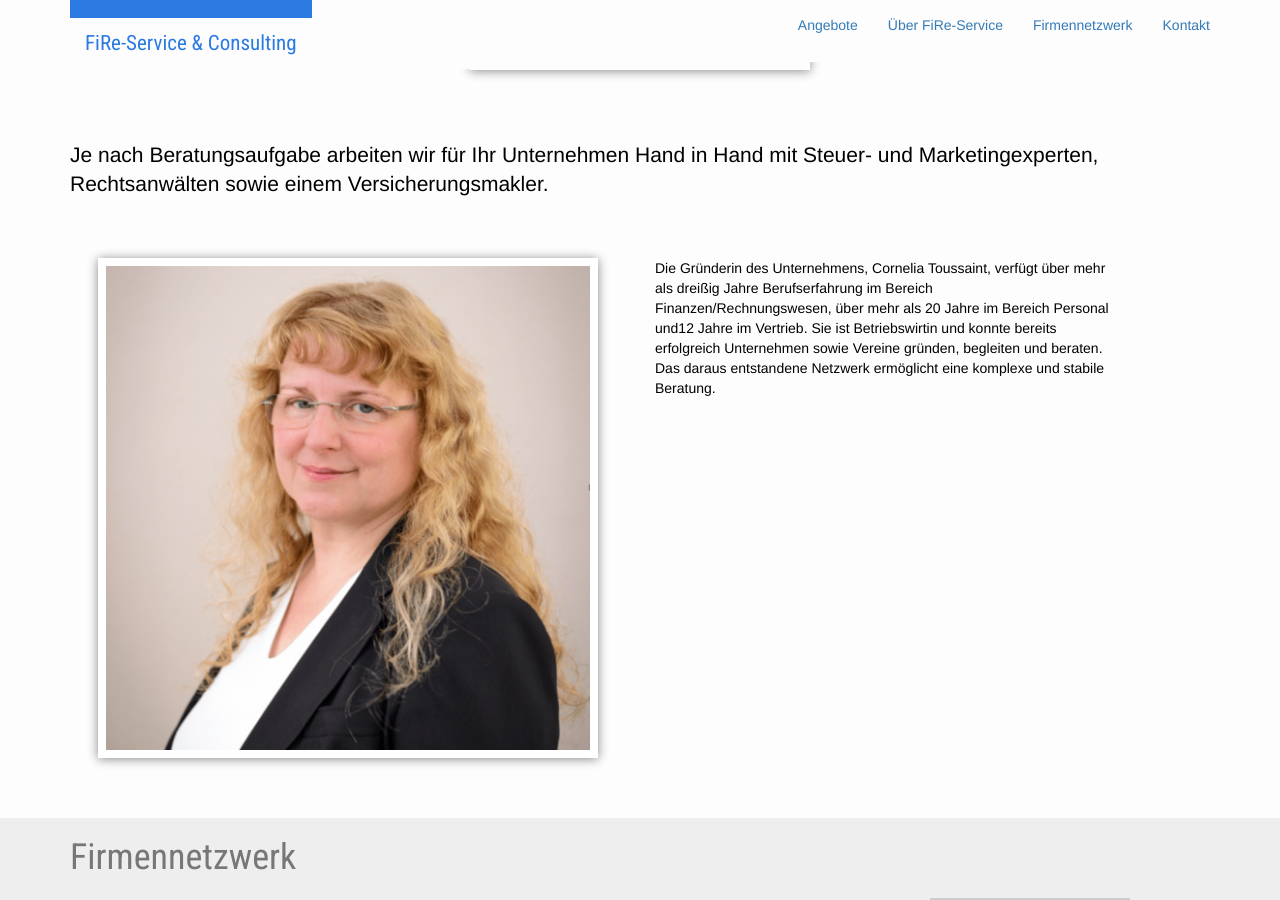
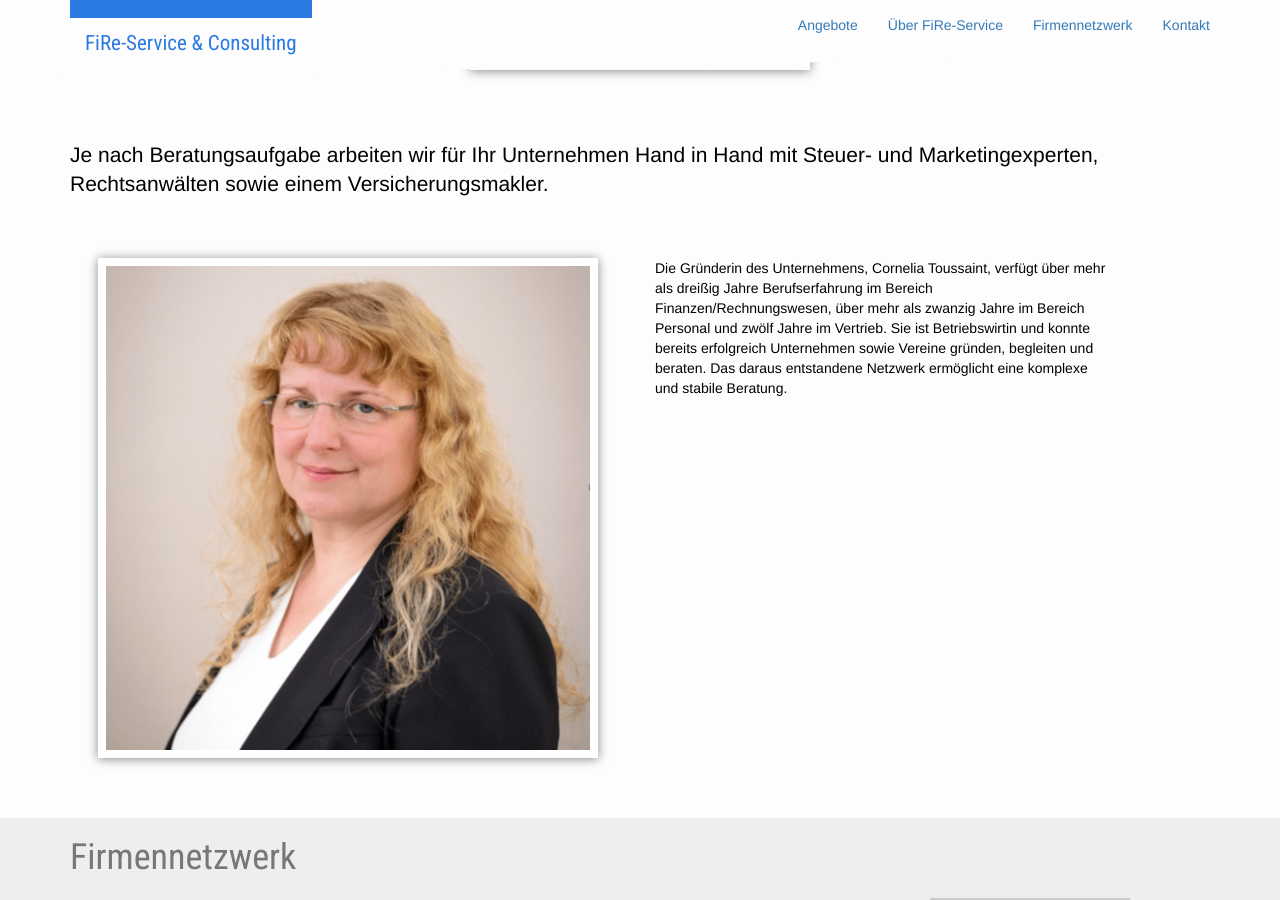
Before and after one commit to samlawski/fire-service, a Jekyll site: the page built from index.html, in a window 1280 px wide and 900 px high, scrolled down 832 px. Built offline with Jekyll 4.4.1, drawn with Linux system fonts in a browser that asks for light colours.

Commit message:
Updated '/index.html' via CloudCannon

```diff
--- a/index.html
+++ b/index.html
@@ -61,7 +61,7 @@ header_image_path: /assets/images/business-2.jpg
     <div class="col-xs-12 col-md-6 space-after">
       <img class="img-responsive margin-center portrait editable" id="cms-identifiable-613" data-cms-cid="613" src="/uploads/versions/portrait-min---x0-0-1110-1110-500-500x---.png" width="500" height="500" />
     </div><!-- / col -->
-    <div class="col-xs-12 col-md-6 col-lg-5 space-after editable"><p>Die Gr&uuml;nderin des Unternehmens, Cornelia Toussaint, verf&uuml;gt &uuml;ber mehr als drei&szlig;ig Jahre Berufserfahrung im Bereich Finanzen/Rechnungswesen, &uuml;ber mehr als 20 Jahre im Bereich Personal und12 Jahre im Vertrieb. Sie ist Betriebswirtin und konnte bereits erfolgreich Unternehmen sowie Vereine gr&uuml;nden, begleiten und beraten. Das daraus entstandene Netzwerk erm&ouml;glicht eine komplexe und stabile Beratung.</p></div><!-- / col -->
+    <div class="col-xs-12 col-md-6 col-lg-5 space-after editable"><p>Die Gr&uuml;nderin des Unternehmens, Cornelia Toussaint, verf&uuml;gt &uuml;ber mehr als drei&szlig;ig Jahre Berufserfahrung im Bereich Finanzen/Rechnungswesen, &uuml;ber mehr als zwanzig Jahre im Bereich Personal und zw&ouml;lf Jahre im Vertrieb. Sie ist Betriebswirtin und konnte bereits erfolgreich Unternehmen sowie Vereine gr&uuml;nden, begleiten und beraten. Das daraus entstandene Netzwerk erm&ouml;glicht eine komplexe und stabile Beratung.</p></div><!-- / col -->
   </div><!-- row -->
 </div><!-- / container -->
 
```
